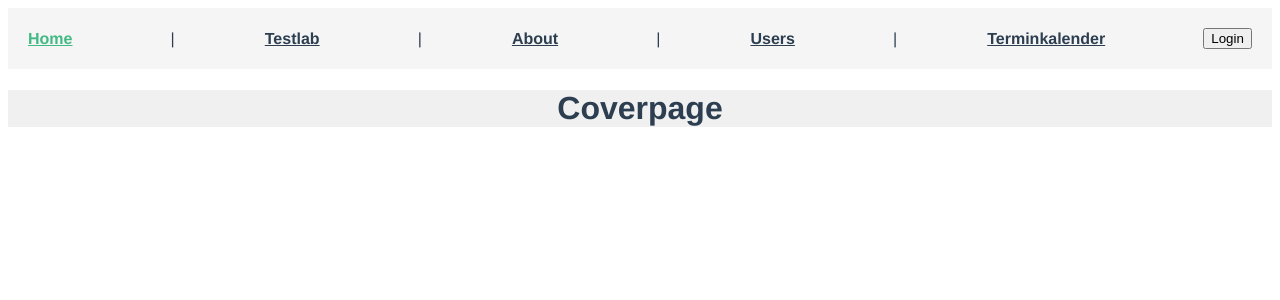
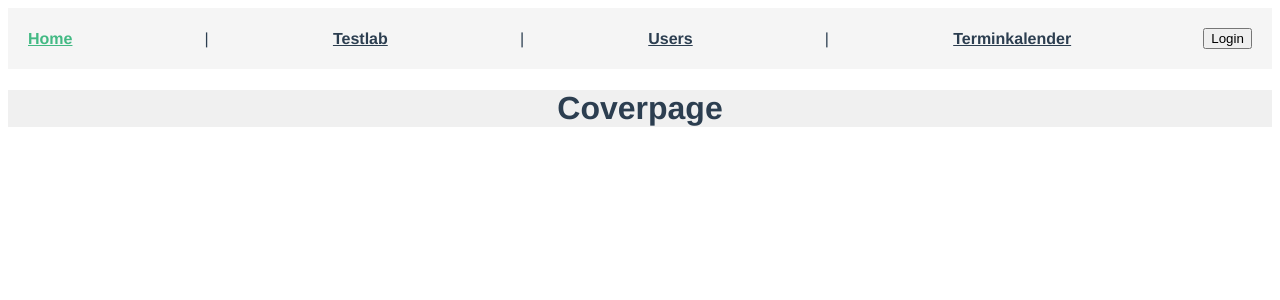
Before and after one commit to Padarnolat/bymusa, a Vue app in the folder Frontend/frontmusa/: page / in a window 1280 px wide. Shown: the top 300 px of the page. Built offline with nearby package versions, Linux system fonts and the light colour scheme.

Commit message:
ein bissle aufgeräumt

```diff
--- a/Frontend/frontmusa/src/App.vue
+++ b/Frontend/frontmusa/src/App.vue
@@ -3,7 +3,6 @@
     <nav class="navbar">
       <router-link to="/">Home</router-link> |
       <router-link to="/testlab">Testlab</router-link> |
-      <router-link to="/about">About</router-link> |
       <router-link to="/users">Users</router-link> |
       <router-link to="/appointment-calendar">Terminkalender</router-link>
 
--- a/Frontend/frontmusa/src/components/HelloWorld.vue
+++ /dev/null
@@ -1,5 +0,0 @@
-<template>
-  <div>
-    <h2>Hello World</h2>
-  </div>
-</template>
--- a/Frontend/frontmusa/src/router/index.js
+++ b/Frontend/frontmusa/src/router/index.js
@@ -13,11 +13,6 @@ const routes = [
     name: 'testlab',
     component: testlabView
   },
-  {
-    path: '/about',
-    name: 'about',
-    component: () => import('../views/AboutView.vue')
-  },
   { path: '/register', component: Register },
   { path: '/book', component: bookAppointment },
   { path: '/users', component: UserList },
--- a/Frontend/frontmusa/src/views/AboutView.vue
+++ /dev/null
@@ -1,5 +0,0 @@
-<template>
-  <div class="about">
-    <h1>This is an about page</h1>
-  </div>
-</template>
--- a/Frontend/frontmusa/src/views/Testlab.vue
+++ b/Frontend/frontmusa/src/views/Testlab.vue
@@ -1,7 +1,7 @@
 <template>
   <div class="home">
     <img alt="Vue logo" src="../assets/logo.png" />
-    <HelloWorld msg="Welcome to Your Vue.js App" />
+    <h1>Hello HelloWorld</h1>
     <Register />
     <bookAppointment />
     <UserList />
@@ -10,7 +10,6 @@
 
 <script>
 // @ is an alias to /src
-import HelloWorld from "@/components/HelloWorld.vue";
 import Register from "@/components/Register";
 import bookAppointment from "@/components/bookAppointment";
 import UserList from "@/components/UserList";
@@ -18,7 +17,6 @@ import UserList from "@/components/UserList";
 export default {
   name: "HomeView",
   components: {
-    HelloWorld,
     Register,
     bookAppointment,
     UserList,
```
Also changed, not shown: Frontend/frontmusa/src/main.js (+0 -15 lines).
